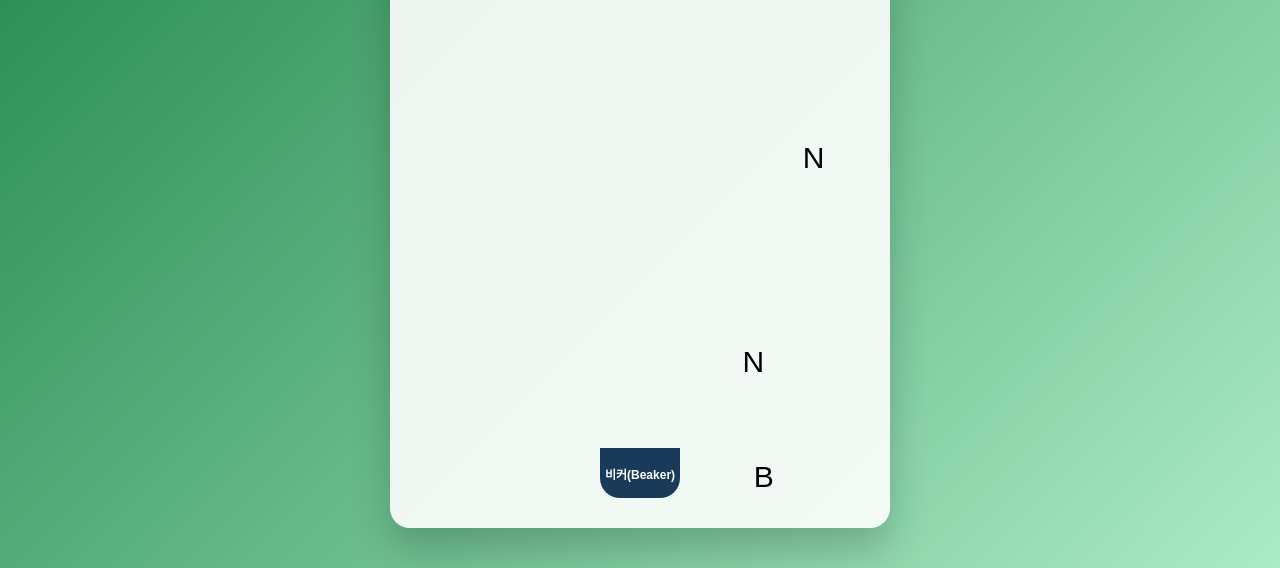
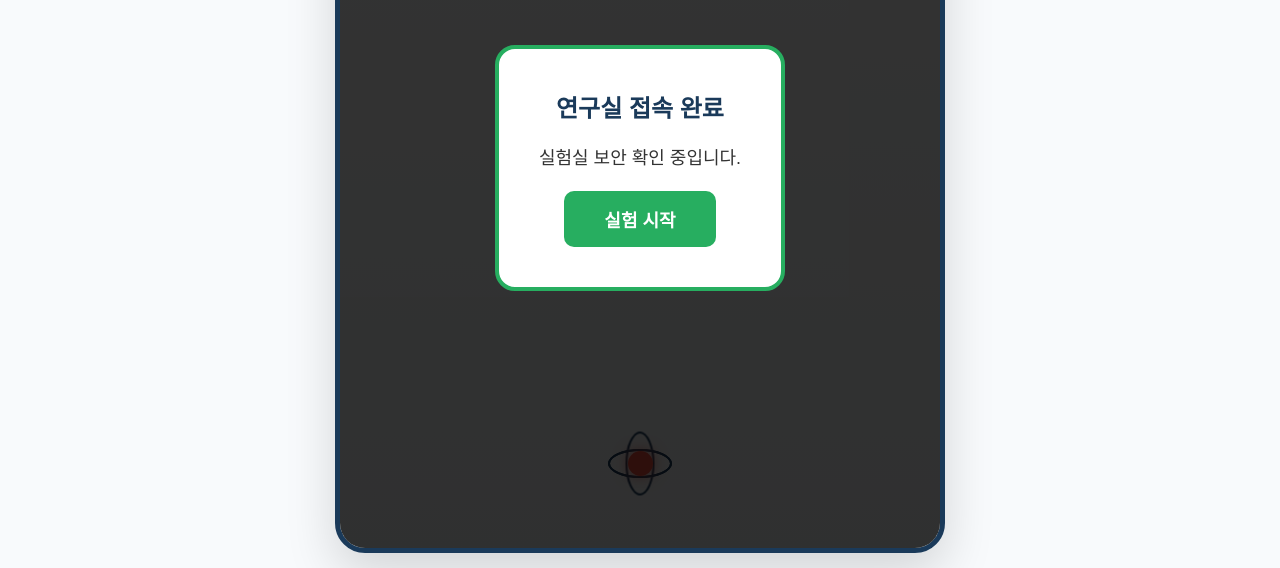
Before and after one commit to ohjungwoo08/AIFT, a website: page public.game.html in a window 1280 px wide. Shown: the part 232-800 px from the top of the page. Drawn offline with Linux system fonts and the light colour scheme; no server answers.

Commit message:
Update public.game.html

```diff
--- a/public.game.html
+++ b/public.game.html
@@ -3,127 +3,196 @@
 <head>
     <meta charset="UTF-8">
     <meta name="viewport" content="width=device-width, initial-scale=1.0, maximum-scale=1.0, user-scalable=no">
-    <title>🧪 OJW Lab | 원소 수집 게임</title>
+    <title>🧪 OJW Lab | 연구원 미션</title>
     <style>
         :root {
-            --bg-start: #1e8449; --bg-end: #abebc6;
-            --main-blue: #1a3a5a; --sub-green: #27ae60;
+            --main-blue: #1a3a5a;
+            --sub-green: #27ae60;
+            --accent-gold: #f1c40f;
+            --bg-color: #f8fafc;
         }
+
         body {
-            margin: 0; overflow: hidden; font-family: 'Pretendard', sans-serif;
-            background: linear-gradient(135deg, var(--bg-start), var(--bg-end));
+            margin: 0; padding: 0; overflow: hidden;
+            font-family: 'Pretendard', sans-serif;
+            background-color: var(--bg-color);
             display: flex; justify-content: center; align-items: center; height: 100vh;
         }
+
+        /* 🔬 게임 배경 및 컨테이너 */
         #game-container {
-            position: relative; width: 100%; max-width: 500px; height: 90vh;
-            background: rgba(255, 255, 255, 0.9); border-radius: 20px;
-            box-shadow: 0 20px 40px rgba(0,0,0,0.2); overflow: hidden;
+            position: relative; width: 100%; max-width: 600px; height: 95vh;
+            background: linear-gradient(to bottom, #ffffff, #eef2f3);
+            border: 5px solid var(--main-blue); border-radius: 30px;
+            overflow: hidden; box-shadow: 0 20px 50px rgba(0,0,0,0.15);
         }
-        #score-board {
-            position: absolute; top: 20px; left: 20px; font-size: 24px;
-            font-weight: 900; color: var(--main-blue); z-index: 10;
+
+        /* 👨‍🔬 웰컴 팝업 */
+        #welcome-overlay {
+            position: absolute; inset: 0; background: rgba(0,0,0,0.8);
+            display: flex; justify-content: center; align-items: center; z-index: 100;
         }
-        #basket {
-            position: absolute; bottom: 30px; left: 50%;
-            width: 80px; height: 50px; background: var(--main-blue);
-            border-radius: 0 0 20px 20px; transform: translateX(-50%);
-            display: flex; justify-content: center; align-items: center;
-            color: white; font-weight: bold; font-size: 12px;
+        .popup {
+            background: white; padding: 40px; border-radius: 20px; text-align: center;
+            max-width: 80%; border: 4px solid var(--sub-green);
         }
-        .element {
-            position: absolute; font-size: 30px; user-select: none;
+        .popup h2 { color: var(--main-blue); margin-top: 0; }
+        .popup p { font-size: 18px; color: #333; line-height: 1.6; }
+        #start-btn {
+            background: var(--sub-green); color: white; border: none;
+            padding: 15px 40px; font-size: 18px; font-weight: bold;
+            border-radius: 10px; cursor: pointer; transition: 0.3s;
         }
-        .back-link {
-            position: absolute; top: 20px; right: 20px;
-            color: var(--main-blue); text-decoration: none; font-weight: bold; z-index: 10;
+        #start-btn:hover { background: var(--main-blue); transform: scale(1.05); }
+
+        /* ⚛️ 원자 모형 플레이어 (화학런 친구) */
+        #player {
+            position: absolute; bottom: 50px; left: 50%;
+            width: 70px; height: 70px; transform: translateX(-50%);
+            z-index: 10; display: flex; justify-content: center; align-items: center;
         }
-        #game-over {
-            position: absolute; top: 50%; left: 50%; transform: translate(-50%, -50%);
-            text-align: center; display: none; background: white; padding: 30px;
-            border-radius: 20px; box-shadow: 0 10px 30px rgba(0,0,0,0.1);
+        .atom-core {
+            width: 25px; height: 25px; background: #e74c3c; border-radius: 50%; position: absolute;
+            box-shadow: 0 0 15px rgba(231, 76, 60, 0.8);
         }
+        .electron-orbit {
+            position: absolute; width: 60px; height: 25px;
+            border: 2px solid var(--main-blue); border-radius: 50%;
+            animation: rotate 2s linear infinite;
+        }
+        .electron-orbit:nth-child(2) { transform: rotate(60deg); animation-delay: -0.5s; }
+        .electron-orbit:nth-child(3) { transform: rotate(-60deg); animation-delay: -1s; }
+
+        @keyframes rotate { from { transform: rotate(0deg); } to { transform: rotate(360deg); } }
+
+        /* 🧪 떨어지는 실험 기구 */
+        .beaker {
+            position: absolute; font-size: 40px; filter: drop-shadow(0 5px 5px rgba(0,0,0,0.1));
+        }
+
+        /* 📊 점수판 */
+        #ui-layer {
+            position: absolute; top: 20px; left: 0; width: 100%;
+            display: flex; justify-content: space-around; font-weight: bold;
+            font-size: 20px; color: var(--main-blue); z-index: 50;
+        }
+
+        .back-link { text-decoration: none; color: #888; font-size: 14px; }
     </style>
 </head>
 <body>
 
     <div id="game-container">
-        <div id="score-board">SCORE: 0</div>
-        <a href="/" class="back-link">메인으로</a>
-        <div id="basket">비커(Beaker)</div>
+        <div id="welcome-overlay">
+            <div class="popup">
+                <h2 id="welcome-title">데이터 로딩 중...</h2>
+                <p id="welcome-msg">실험실 보안 확인 중입니다.</p>
+                <button id="start-btn" onclick="startGame()">실험 시작</button>
+            </div>
+        </div>
 
-        <div id="game-over">
-            <h2 style="color: var(--main-blue);">실험 종료!</h2>
-            <p id="final-score">최종 점수: 0</p>
-            <button onclick="location.reload()" style="padding: 10px 20px; cursor: pointer;">다시 도전</button>
+        <div id="ui-layer">
+            <div id="score-text">실험 성공: 0</div>
+            <a href="/" class="back-link">연구실 메인으로</a>
+        </div>
+
+        <div id="player">
+            <div class="electron-orbit"></div>
+            <div class="electron-orbit"></div>
+            <div class="electron-orbit"></div>
+            <div class="atom-core"></div>
         </div>
     </div>
 
     <script>
         const container = document.getElementById('game-container');
-        const basket = document.getElementById('basket');
-        const scoreBoard = document.getElementById('score-board');
-        const elements = ['H', 'He', 'Li', 'Be', 'B', 'C', 'N', 'O', 'F', 'Ne', '🧪', '🔬', '💎'];
+        const player = document.getElementById('player');
+        const scoreText = document.getElementById('score-text');
+        const overlay = document.getElementById('welcome-overlay');
+        const beakers = ['🧪', '⚗️', '🌡️', '🔬', '🍷'];
 
         let score = 0;
-        let basketX = container.offsetWidth / 2;
-        let isGameOver = false;
+        let isGameRunning = false;
+        let playerX = container.offsetWidth / 2;
 
-        // 바구니 이동 (마우스 & 터치)
-        const moveBasket = (e) => {
-            if (isGameOver) return;
+        // 1. 연구원 이름 가져오기
+        async function fetchResearcherName() {
+            try {
+                const res = await fetch('/api/userinfo');
+                const data = await res.json();
+                if (data.loggedIn) {
+                    document.getElementById('welcome-title').innerText = `어서 오세요, ${data.user.nickname} 연구원님!`;
+                    document.getElementById('welcome-msg').innerText = "하늘에서 떨어지는 실험 도구들을 안전하게 수집하여\n연구를 완성해 주세요!";
+                } else {
+                    document.getElementById('welcome-title').innerText = `신규 연구원님 환영합니다!`;
+                    document.getElementById('welcome-msg').innerText = "로그인하시면 연구원님의 이름으로 실험이 기록됩니다.";
+                }
+            } catch (e) {
+                document.getElementById('welcome-title').innerText = "연구실 접속 완료";
+            }
+        }
+
+        // 2. 게임 시작
+        function startGame() {
+            overlay.style.display = 'none';
+            isGameRunning = true;
+            spawnBeaker();
+        }
+
+        // 3. 플레이어 이동 (마우스/터치)
+        const moveHandler = (e) => {
+            if (!isGameRunning) return;
             const rect = container.getBoundingClientRect();
             let x = (e.clientX || e.touches[0].clientX) - rect.left;
-            if (x < 40) x = 40;
-            if (x > container.offsetWidth - 40) x = container.offsetWidth - 40;
-            basketX = x;
-            basket.style.left = basketX + 'px';
+            if (x < 35) x = 35;
+            if (x > container.offsetWidth - 35) x = container.offsetWidth - 35;
+            playerX = x;
+            player.style.left = playerX + 'px';
         };
 
-        container.addEventListener('mousemove', moveBasket);
-        container.addEventListener('touchmove', moveBasket);
+        container.addEventListener('mousemove', moveHandler);
+        container.addEventListener('touchmove', (e) => { e.preventDefault(); moveHandler(e); }, {passive: false});
 
-        // 원소 생성 함수
-        function createEmoji() {
-            if (isGameOver) return;
-            const el = document.createElement('div');
-            el.className = 'element';
-            el.innerText = elements[Math.floor(Math.random() * elements.length)];
-            el.style.left = Math.random() * (container.offsetWidth - 30) + 'px';
-            el.style.top = '-50px';
-            container.appendChild(el);
+        // 4. 비커 생성 및 낙하
+        function spawnBeaker() {
+            if (!isGameRunning) return;
 
-            let fallSpeed = 3 + Math.random() * 4;
+            const b = document.createElement('div');
+            b.className = 'beaker';
+            b.innerText = beakers[Math.floor(Math.random() * beakers.length)];
+            b.style.left = Math.random() * (container.offsetWidth - 50) + 25 + 'px';
+            b.style.top = '-50px';
+            container.appendChild(b);
+
+            let speed = 4 + Math.random() * 3;
 
             function fall() {
-                if (isGameOver) {
-                    el.remove();
-                    return;
-                }
-                let top = parseFloat(el.style.top);
-                el.style.top = (top + fallSpeed) + 'px';
+                if (!isGameRunning) { b.remove(); return; }
+                let top = parseFloat(b.style.top);
+                b.style.top = (top + speed) + 'px';
 
-                // 충돌 체크
-                if (top + 40 > container.offsetHeight - 80 &&
-                    top < container.offsetHeight - 30 &&
-                    Math.abs(parseFloat(el.style.left) - (basketX - 25)) < 50) {
-                    score += 10;
-                    scoreBoard.innerText = `SCORE: ${score}`;
-                    el.remove();
-                    return;
+                // 충돌 판정
+                if (top > container.offsetHeight - 120 && top < container.offsetHeight - 50) {
+                    let beakerX = parseFloat(b.style.left);
+                    if (Math.abs(beakerX - playerX) < 45) {
+                        score += 1;
+                        scoreText.innerText = `실험 성공: ${score}`;
+                        b.remove();
+                        return;
+                    }
                 }
 
-                // 바닥에 닿음
                 if (top > container.offsetHeight) {
-                    el.remove();
+                    b.remove();
                 } else {
                     requestAnimationFrame(fall);
                 }
             }
-            fall();
-            setTimeout(createEmoji, 800);
+            requestAnimationFrame(fall);
+            setTimeout(spawnBeaker, 1000 - Math.min(score * 5, 500)); // 점수가 오를수록 조금씩 빨라짐
         }
 
-        createEmoji();
+        fetchResearcherName();
     </script>
 </body>
 </html>
```
